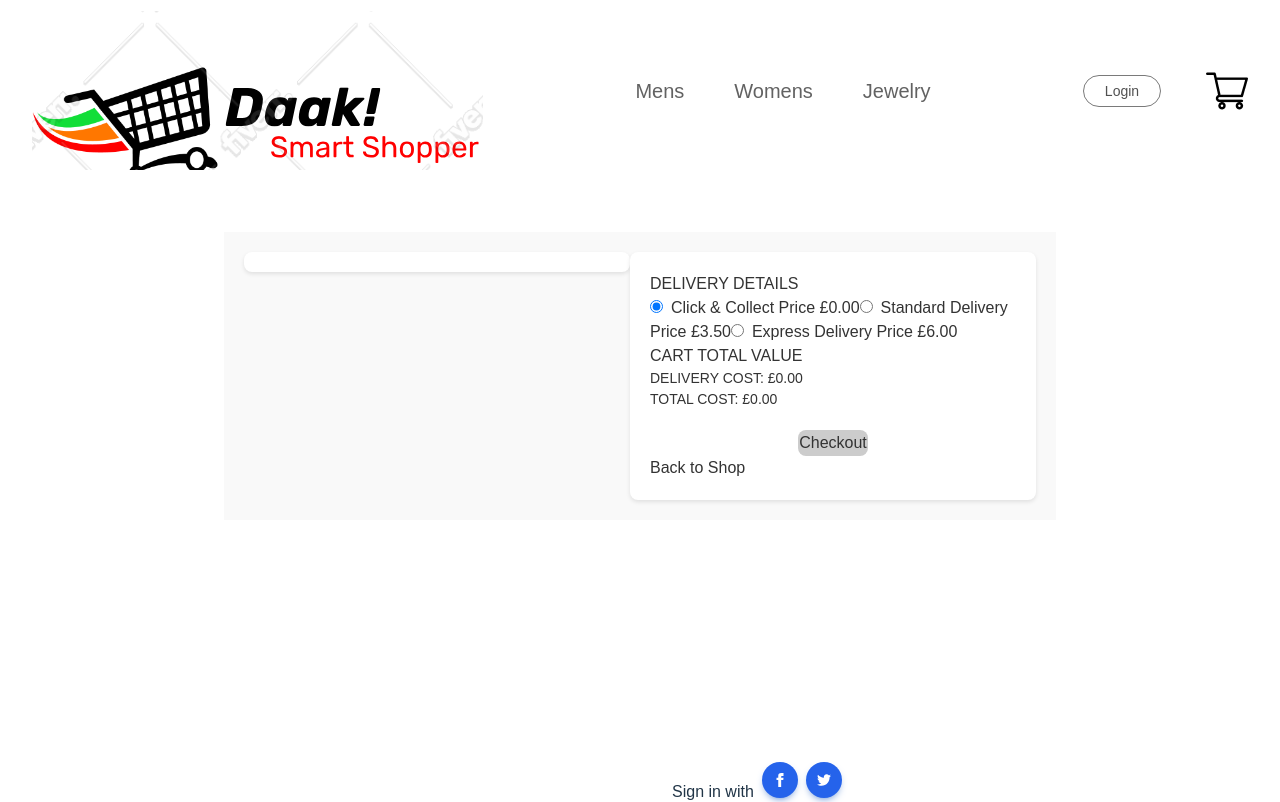
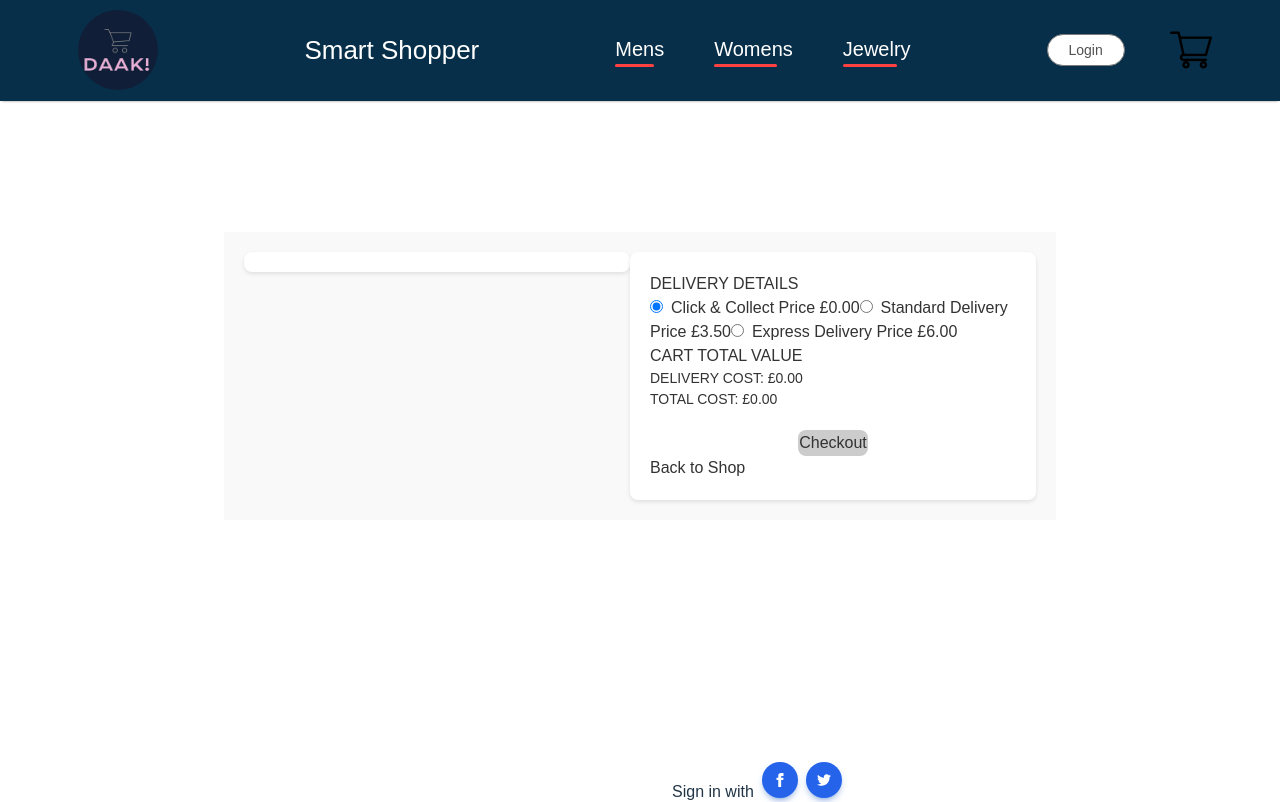
Before and after one commit to daironreijna/e-commerce-webstore, a React (Vite) app: page /cart in a window 1280 px wide. Shown: the top 802 px of the page. Built offline with nearby package versions, Linux system fonts and the light colour scheme; a web font is replaced by a local one.

Commit message:
updated navbar/logo/CartContext

```diff
--- a/src/Components/Navbar/navbar.css
+++ b/src/Components/Navbar/navbar.css
@@ -1,28 +1,32 @@
 .navbar {
   position: fixed;
   display: flex;
-    justify-content: space-between;
+  justify-content: space-around;
   align-items: center;
-    padding: 0.7rem 2rem;
+  padding: 0.3px;
   z-index: 1;
-    background-color: #fff;
+  /* background-color: #fff; */
   margin: auto;
   top: 0;
   left: 0; /* Add left: 0 to make sure it stays at the left edge */
   right: 0; /* Add right: 0 to make sure it stays at the right edge */
-    color:black;
+  color: black;
+  box-shadow: 0 1px 3px -2px black;
 }
 
 .nav-logo {
   display: flex;
   align-items: center;
-    gap: 10px;
+  padding: 10px;
+  width: 100px;
+  gap: 1px;
 }
 
-.nav-logo p {
-    color: #171717;
-    font-size: 38px;
+.nav-logo-name {
+  color: white;
+  font-size: 26px;
   font-weight: 600;
+
 }
 
 .nav-menu {
@@ -30,7 +34,7 @@
   align-items: center;
   list-style: none;
   gap: 50px;
-    color: #626262;
+  color: white;
   font-size: 20px;
   font-weight: 500;
 }
@@ -59,7 +63,7 @@
 
 .nav-menu li:hover::after {
   transform: scaleX(1); /* Show the underline on hover */
-    background-color: #FF4141; /* Red color */
+  background-color: #ff4141; /* Red color */
 }
 
 .nav-menu hr {
@@ -67,7 +71,7 @@
   width: 80%;
   height: 3px;
   border-radius: 10px;
-    background: #FF4141;
+  background: #ff4141;
 }
 
 .nav-login-cart {
@@ -358,11 +362,11 @@
   .nav-login-cart {
     gap: 25px;
   }
-    .nav-menu{
+  .nav-menu {
     display: none;
   }
   /* Cart button for mobile */
-    .nav-login-cart img{
+  .nav-login-cart img {
     padding: 5px;
     width: 30px; /* Adjust font size for mobile */
   }
--- a/src/Components/Navbar/navbar.jsx
+++ b/src/Components/Navbar/navbar.jsx
@@ -1,14 +1,16 @@
 import React, { useState } from 'react';
 import './navbar.css';
-import logo from '../Assets/Logo 2.png';
+import logo from '../Assets/logo.png';
 import cart_icon from '../Assets/cart_icon.png';
 import { Link, useLocation } from 'react-router-dom'; // Import Link component and useLocation
 import CartDropdown from './CartDropdown'; // Import the CartDropdown component
 
 function Navbar() {
-    const [menu, setMenu] = useState("shop");
+    const [menu, setMenu] = useState("mens");
     const [isCartOpen, setCartOpen] = useState(false);
     const location = useLocation(); // Get the current location
+
+    // const {getTotalCartItems}= useContext(CartContext);
 
     // Toggle the cart dropdown
     const toggleCart = () => {
@@ -27,24 +29,29 @@ function Navbar() {
     };
 
     return (
-        <div className='navbar'>
+        <div className='navbar bg-sky-950' >
             <div className="nav-logo">
-               <Link to={"/"}> <img src={logo} alt="" /></Link>
+               <Link to={"/"}> <img class="rounded-full" src={logo} alt="" /></Link>
             </div>
+            <p className="nav-logo-name"><Link to={"/"}>Smart Shopper</Link></p>
             <ul className="nav-menu">
-                <a href={'/#mens'}> Mens</a>
-                <a href={'/#womens'}> Womens</a>
-                <a href={'/#jewelry'}> Jewelry</a>
+                {/* <li onClick={()=>{setMenu(mens)}}>Mens{menu==="mens"?<hr/>:<></>}</li>
+                <li onClick={()=>{setMenu(women)}}>Women{menu==="women"?<hr/>:<></>}</li>
+                <li onClick={()=>{setMenu(jewelry)}}>Jewelry{menu==="jewelry"?<hr/>:<></>}</li> */}
+                <a href={'/#mens'}> Mens<hr/></a>
+                <a href={'/#womens'}> Womens<hr/></a>
+                <a href={'/#jewelry'}> Jewelry<hr/></a>
             </ul>
             <div className="nav-login-cart">
                 <Link to='/login'><button>Login</button></Link>
                 {/* Add an icon to toggle the cart */}
-                <img
-                    src={cart_icon}
+               <img src={cart_icon}
                     alt=""
                     onClick={toggleCart}
                     style={{ cursor: 'pointer' }}
                 />
+
+                {/* <div className="nav-cart-count">{getTotalCartItems}</div> */}
 
 
                 {/* Display the cart dropdown when it's open */}
```
Also changed, not shown: src/contexts/CartContext.jsx (+11 -0 lines), src/Components/Assets/logo.png (added), src/Components/Assets/logo2.png (renamed from src/Components/Assets/Logo 2.png). Lines whose indentation alone changed are shown as unchanged.
